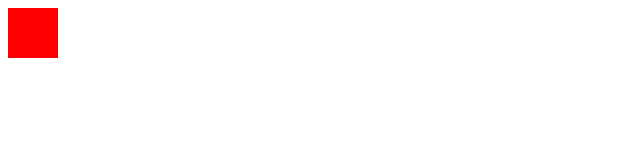
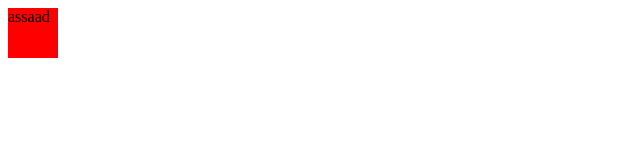
Before and after one commit to yinmh/yinmh.github.io, a plain HTML site: page index.html in a window 1280 px wide. Shown: the full height of the page, 0-640 px from the left. Drawn offline with Linux system fonts and the light colour scheme.

Commit message:
Update index.html

```diff
--- a/index.html
+++ b/index.html
@@ -15,7 +15,7 @@
 </head>
 <body>
 <div class="main">
-
+    assaad
 </div>
 </body>
 </html>
```
